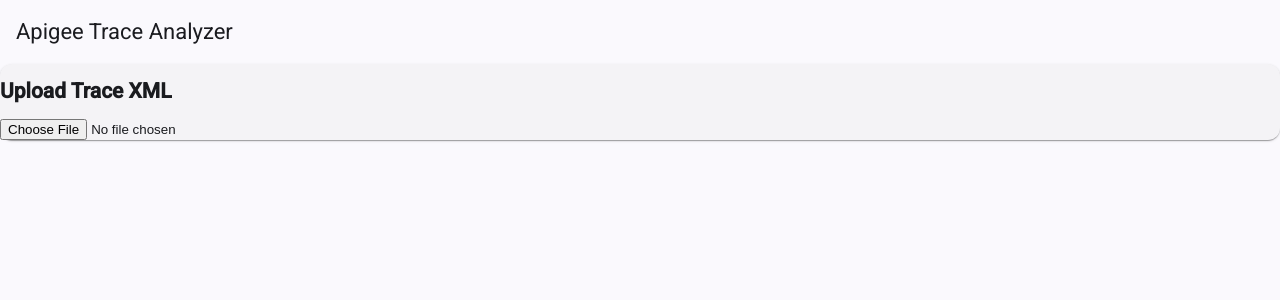
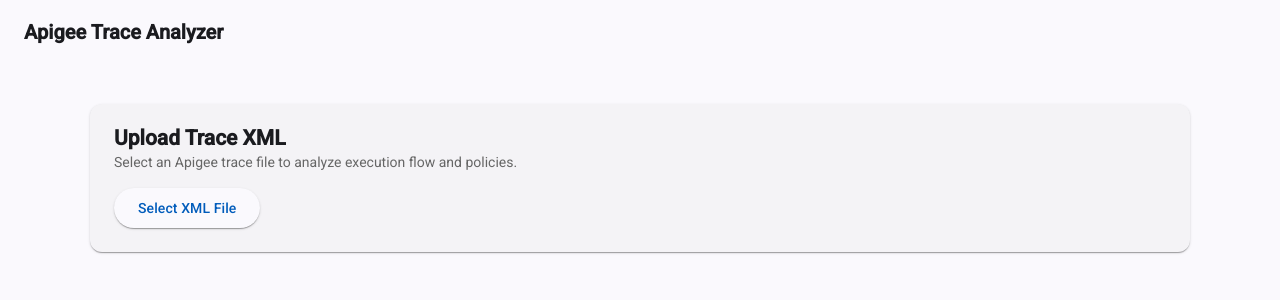
Before and after one commit to gera0693/apigee-trace-ui, an Angular app: page / in a window 1280 px wide. Shown: the top 300 px of the page. Built offline with nearby package versions, Linux system fonts and the light colour scheme.

Commit message:
UI Enhancement.

```diff
--- a/src/app/pages/trace-analyzer/trace-analyzer.html
+++ b/src/app/pages/trace-analyzer/trace-analyzer.html
@@ -1,30 +1,78 @@
-<mat-toolbar color="primary">
-  <span>Apigee Trace Analyzer</span>
+<mat-toolbar color="primary" class="toolbar">
+  <span class="title">Apigee Trace Analyzer</span>
 </mat-toolbar>
 
-<div class="container">
+<div class="page">
 
-  <mat-card>
-    <h2>Upload Trace XML</h2>
+  <!-- Upload Card -->
+  <mat-card class="upload-card">
 
-    <input type="file" (change)="onFileSelected($event)" />
+    <div class="upload-header">
+      <h2>Upload Trace XML</h2>
+      <p>Select an Apigee trace file to analyze execution flow and policies.</p>
+    </div>
 
-    <div *ngIf="loading" class="spinner">
-      <mat-spinner></mat-spinner>
+    <div class="upload-area">
+      <button mat-raised-button color="primary" (click)="fileInput.click()">
+        Select XML File
+      </button>
+
+      <input
+        #fileInput
+        type="file"
+        hidden
+        accept=".xml"
+        (change)="onFileSelected($event)"
+      />
+
+      <span *ngIf="loading" class="loading-text">
+        Analyzing trace...
+      </span>
+
+      <mat-progress-spinner
+        *ngIf="loading"
+        diameter="40"
+        mode="indeterminate">
+      </mat-progress-spinner>
     </div>
+
   </mat-card>
 
-  <mat-card *ngIf="result">
-    <h3>Summary</h3>
+  <!-- Summary Card -->
+  <mat-card *ngIf="result" class="summary-card">
 
-    <p>Total Policies: {{ result.summary.totalPolicies }}</p>
-    <p>Total Faults: {{ result.summary.totalFaults }}</p>
+    <h3>Trace Summary</h3>
+
+    <div class="summary-grid">
+      <div class="summary-item">
+        <span class="value">{{ result.summary.totalPolicies }}</span>
+        <span class="label">Policies</span>
+      </div>
+
+      <div class="summary-item">
+        <span class="value">{{ result.summary.totalFaults }}</span>
+        <span class="label">Faults</span>
+      </div>
+
+      <div class="summary-item">
+        <span class="value">{{ result.summary.totalFlows }}</span>
+        <span class="label">Flows</span>
+      </div>
+
+      <div class="summary-item">
+        <span class="value">{{ result.summary.totalTimings }}</span>
+        <span class="label">Steps</span>
+      </div>
+    </div>
+
   </mat-card>
 
-  <mat-card *ngIf="result?.policies?.length">
-    <h3>Policies</h3>
+  <!-- Policies Table -->
+  <mat-card *ngIf="result?.policies?.length" class="table-card">
 
-    <table mat-table [dataSource]="result.policies">
+    <h3>Policies Execution</h3>
+
+    <table mat-table [dataSource]="result.policies" class="mat-elevation-z2 full-width">
 
       <ng-container matColumnDef="name">
         <th mat-header-cell *matHeaderCellDef>Name</th>
@@ -38,11 +86,18 @@
 
       <ng-container matColumnDef="status">
         <th mat-header-cell *matHeaderCellDef>Status</th>
-        <td mat-cell *matCellDef="let element">{{ element.status }}</td>
+        <td mat-cell *matCellDef="let element">
+          <span [ngClass]="{
+            'success': element.status === 'Success',
+            'error': element.status !== 'Success'
+          }">
+            {{ element.status }}
+          </span>
+        </td>
       </ng-container>
 
       <ng-container matColumnDef="executionTime">
-        <th mat-header-cell *matHeaderCellDef>Time</th>
+        <th mat-header-cell *matHeaderCellDef>Time (ms)</th>
         <td mat-cell *matCellDef="let element">{{ element.executionTime }}</td>
       </ng-container>
 
@@ -50,6 +105,7 @@
       <tr mat-row *matRowDef="let row; columns: displayedColumns;"></tr>
 
     </table>
+
   </mat-card>
 
 </div>
--- a/src/app/pages/trace-analyzer/trace-analyzer.scss
+++ b/src/app/pages/trace-analyzer/trace-analyzer.scss
@@ -0,0 +1,87 @@
+.page {
+  max-width: 1100px;
+  margin: 40px auto;
+  padding: 0 20px;
+  display: flex;
+  flex-direction: column;
+  gap: 24px;
+}
+
+.toolbar {
+  padding-left: 24px;
+}
+
+.title {
+  font-size: 20px;
+  font-weight: 600;
+}
+
+.upload-card {
+  padding: 24px;
+}
+
+.upload-header {
+  margin-bottom: 16px;
+
+  h2 {
+    margin: 0;
+  }
+
+  p {
+    margin: 4px 0 0 0;
+    color: #666;
+  }
+}
+
+.upload-area {
+  display: flex;
+  align-items: center;
+  gap: 20px;
+}
+
+.summary-card {
+  padding: 24px;
+}
+
+.summary-grid {
+  display: grid;
+  grid-template-columns: repeat(auto-fit, minmax(150px, 1fr));
+  gap: 20px;
+  margin-top: 16px;
+}
+
+.summary-item {
+  text-align: center;
+  padding: 20px;
+  border-radius: 12px;
+  background: #f5f5f5;
+
+  .value {
+    font-size: 28px;
+    font-weight: bold;
+    display: block;
+  }
+
+  .label {
+    font-size: 14px;
+    color: #777;
+  }
+}
+
+.table-card {
+  padding: 24px;
+}
+
+.full-width {
+  width: 100%;
+}
+
+.success {
+  color: #2e7d32;
+  font-weight: 500;
+}
+
+.error {
+  color: #c62828;
+  font-weight: 500;
+}
```
